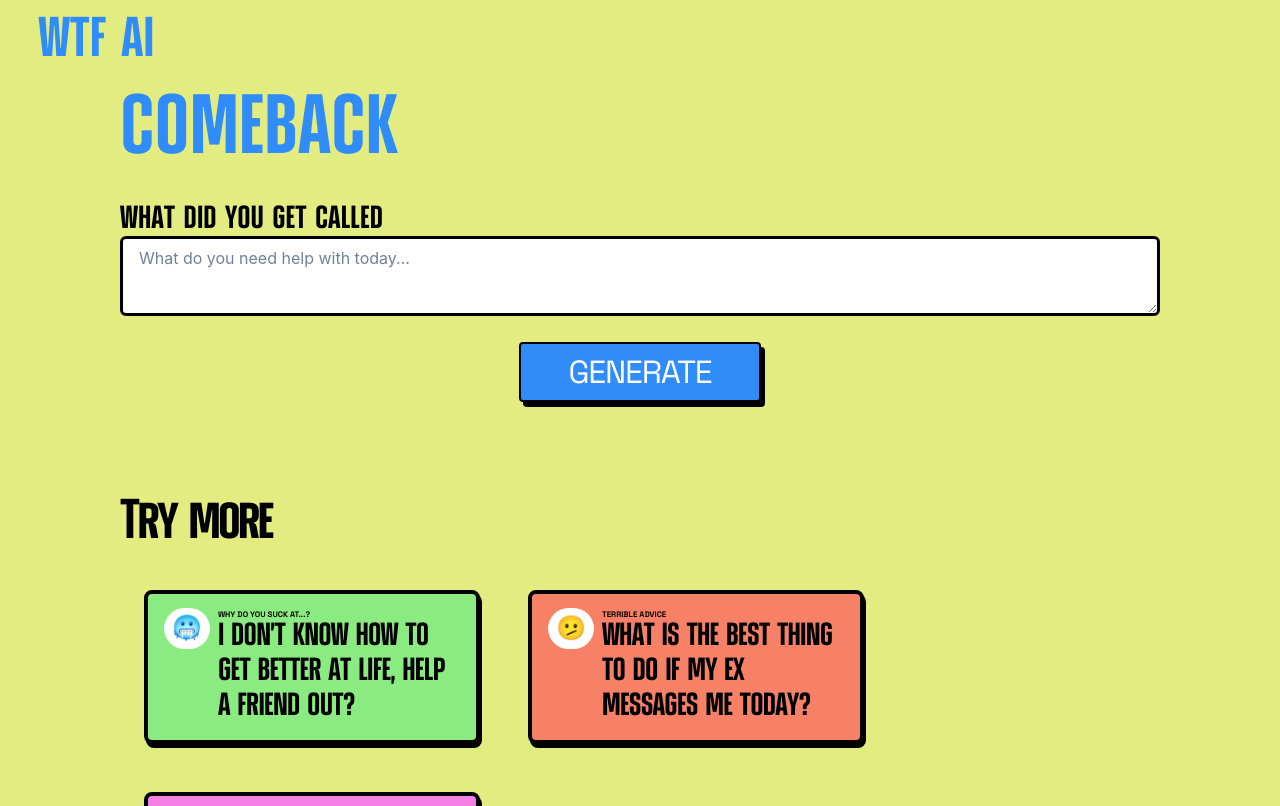
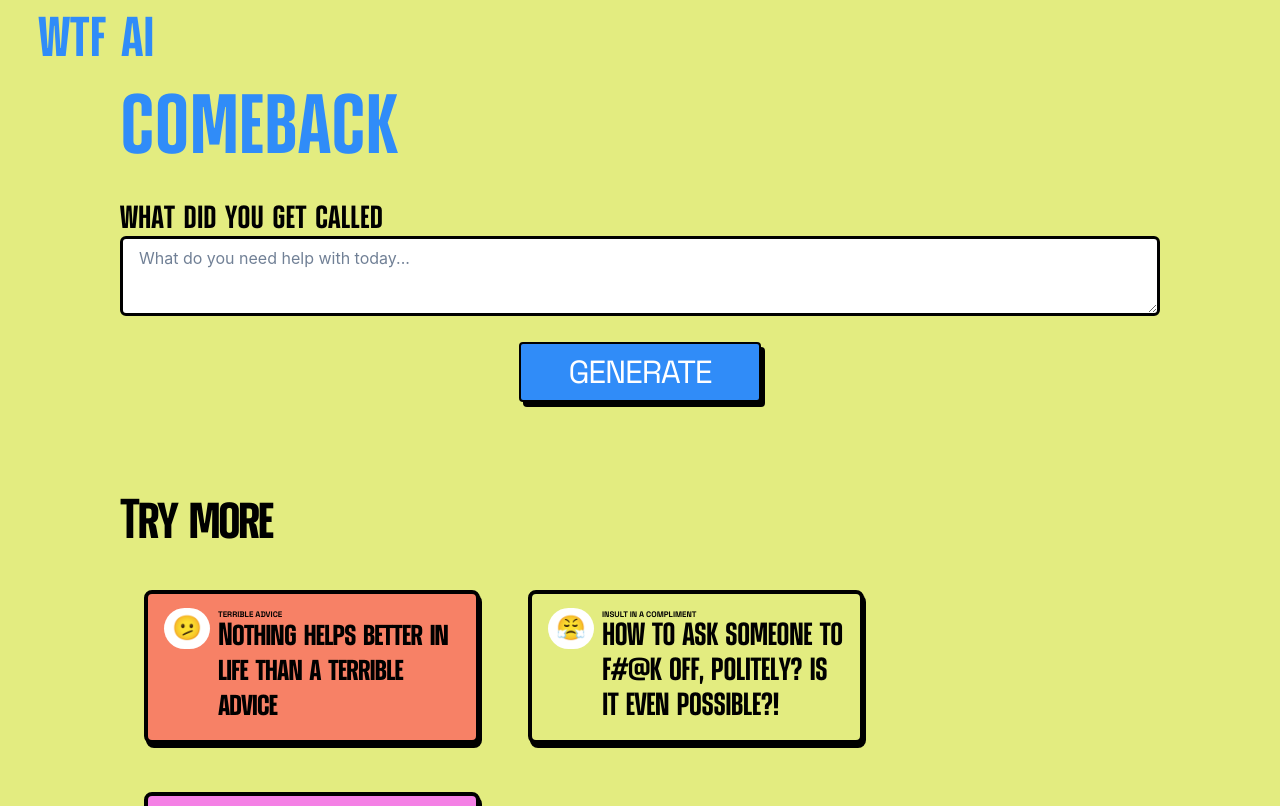
Before and after one commit to ritvij14/wtf-ai-frontend, a Next.js app: page /prompt in a window 1280 px wide. Shown: the top 806 px of the page. Built offline with nearby package versions, Linux system fonts and the light colour scheme.

Commit message:
:art: added randomisation to try more

```diff
--- a/components/promptMain.tsx
+++ b/components/promptMain.tsx
@@ -29,26 +29,51 @@
     setResponse("");
   }, [type]);
 
-  const options = [
+  var options = [
     {
-      color: "8AEC80",
-      desc: "I DON'T KNOW HOW TO GET BETTER AT LIFE, HELP A FRIEND OUT?",
-      emoji: "🥶",
-      type: PromptType.sucks,
+      color: "FFD503",
+      desc: "A perfect comeback for every A##h%e out there",
+      emoji: "🤬",
+      type: PromptType.comeback,
     },
     {
       color: "F78166",
-      desc: "WHAT IS THE BEST THING TO DO IF MY EX MESSAGES ME TODAY?",
+      desc: "Nothing helps better in life than a terrible advice",
       emoji: "🫤",
       type: PromptType.advice,
     },
     {
       color: "F480E5",
-      desc: "what's the meaning of “the vibe shift”? i don't get any of it.",
+      desc: 'Stop being a boomer and finally "GET" a joke!',
       emoji: "🧐",
       type: PromptType.joke,
     },
+    {
+      color: "8AEC80",
+      desc: "You suck at a lot of things, ever wondered why?",
+      emoji: "🥶",
+      type: PromptType.sucks,
+    },
+    {
+      color: "C4D4F8",
+      desc: "A perfect way to stop a BOOOOORING chat!",
+      emoji: "😶‍🌫️",
+      type: PromptType.endConversation,
+    },
+    {
+      color: "E3EC80",
+      desc: "HOW TO ASK SOMEONE TO F#@K OFF, POLITELY? IS IT EVEN POSSIBLE?!",
+      emoji: "😤",
+      type: PromptType.compliment,
+    },
   ];
+
+  options = options.filter((val) => PromptType[val.type] != type);
+  const option1 = options[Math.floor(Math.random() * options.length)];
+  options = options.filter((val) => val.type != option1.type);
+  const option2 = options[Math.floor(Math.random() * options.length)];
+  options = options.filter((val) => val.type != option2.type);
+  const option3 = options[Math.floor(Math.random() * options.length)];
 
   return (
     <Box
@@ -275,7 +300,7 @@
         Try more
       </Text>
       <Wrap spacing="3rem" py="1.5rem" px="1.5rem">
-        {options.map((option) => (
+        {[option1, option2, option3].map((option) => (
           <PromptCard
             key={option.desc.length}
             color={`#${option.color}`}
```
